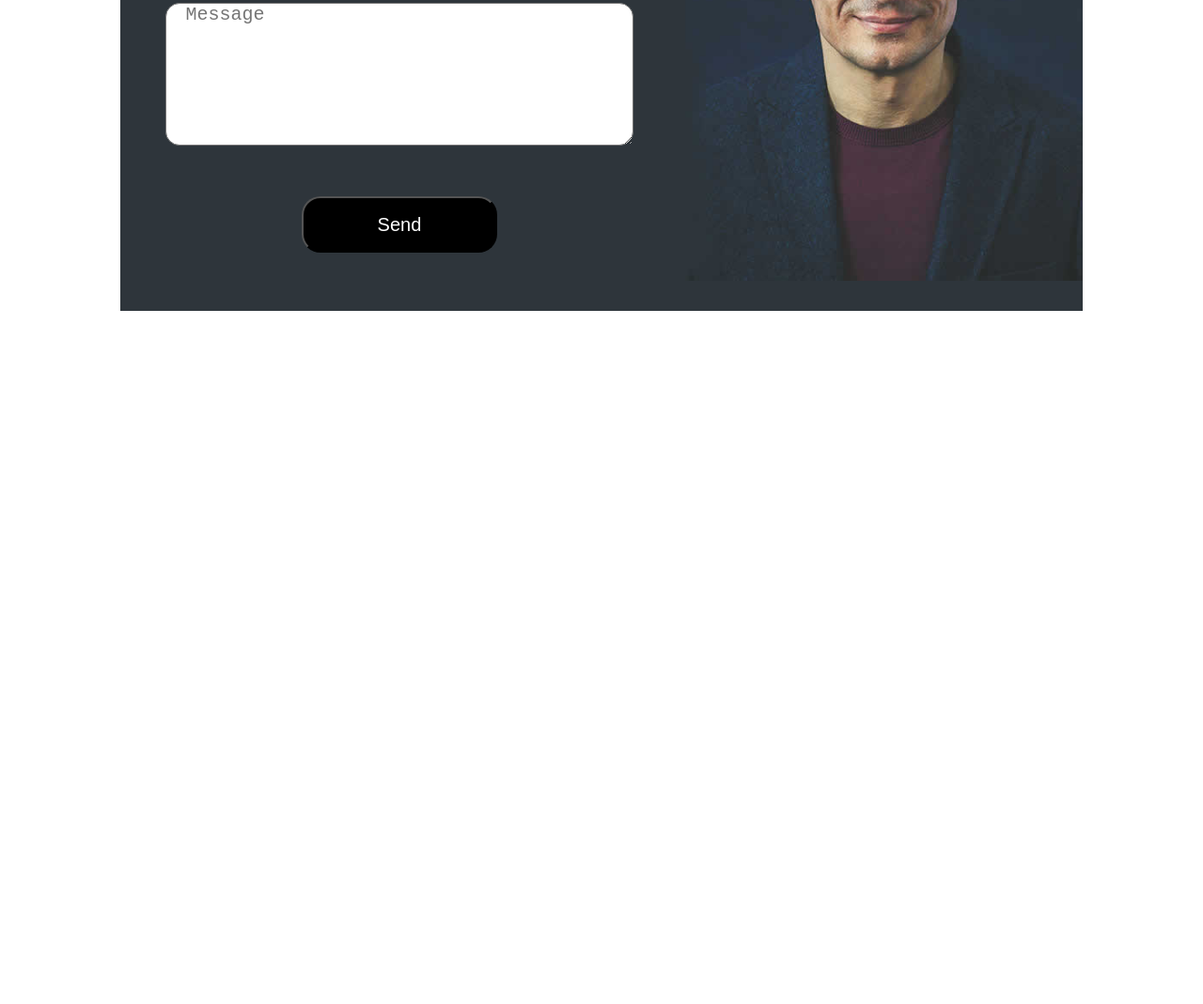
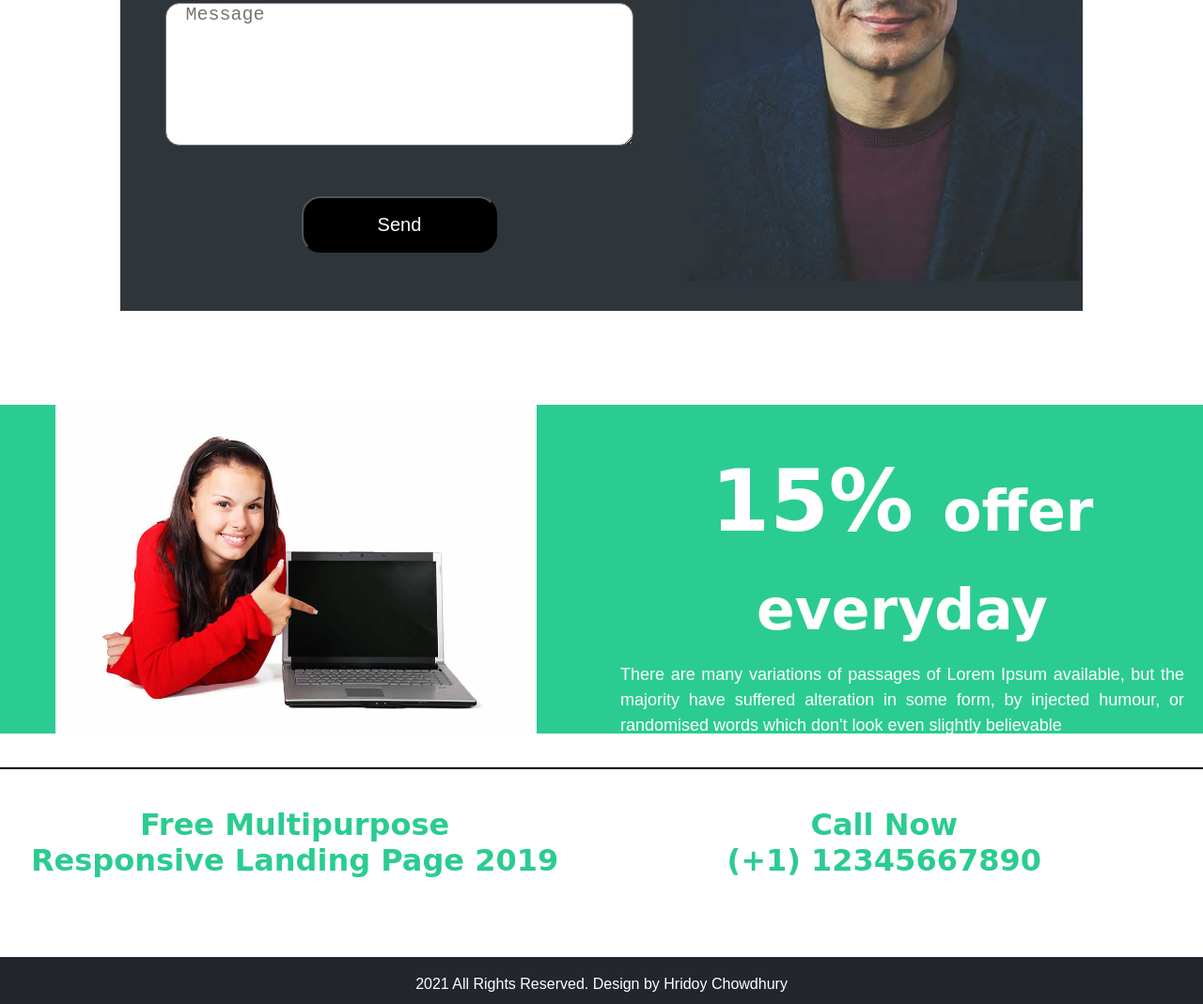
Before and after one commit to Hridoy3519/pcoint, a plain HTML site: page index.html in a window 1280 px wide. Shown: the part 2545-3614 px from the top of the page at 94% size. Before the commit the page ends 2885 px from the top, so only its background shows below. Drawn offline with Linux system fonts and the light colour scheme.

Commit message:
Mostly Done

```diff
--- a/index.html
+++ b/index.html
@@ -8,6 +8,8 @@
     <link rel="stylesheet" href="style/about.css">
     <link rel="stylesheet" href="style/build.css">
     <link rel="stylesheet" href="style/fourth.css">
+    <link rel="stylesheet" href="style/finish.css">
+    <link rel="stylesheet" href="style/foot.css">
     <title>Pcoint</title>
 </head>
 <body>
@@ -97,6 +99,31 @@
                 </form>
             </div>
         </div>
+
+        <div class="last">
+            <div class="female">
+                <img id="fem" src="/images/leptop.jpg" alt="">
+            </div>
+            <div class="Text">
+                <h1>15% <span id="offer">offer everyday</span></h1>
+                <p>There are many variations of passages of Lorem Ipsum available, but the majority have suffered alteration in some form, by injected humour, or randomised words which don't look even slightly believable</p>
+            </div>
+        </div>
+        <br>
+        <br>
+        <hr size="2" width="100%" color="black">
+        <div class="end">
+            <div class="free">
+                <h2 class="multi">Free Multipurpose<br>Responsive Landing Page 2019</h2>
+            </div>
+            <div class="free">
+                <h2 class="multi">Call Now<br>(+1) 12345667890</h2>
+            </div>
+        </div>
+
+        <div class="footer">
+            <p>2021 All Rights Reserved. Design by <span id="signature">Hridoy Chowdhury</span></p>
+        </div>
     </div>
 
 </body>
--- /dev/null
+++ b/style/finish.css
@@ -0,0 +1,67 @@
+.last{
+    width: 100%;
+    height: 350px;
+    background-color: rgb(43,204,145);
+    margin-top: 100px;
+    padding: 0px;
+}
+
+.last .female{
+    width: 50%;
+    height: 100%;
+    /* background-color: yellow; */
+    float: left;
+}
+.last .female #fem{
+    width: 80%;
+    height: 100%;
+    margin-right: 10px;
+}
+
+.last .Text{
+    width: 50%;
+    height: 100%;
+    float: right;
+    /* background-color: red; */
+    /* display: inline-block; */
+}
+
+.Text h1{
+    margin-top: 50px;
+    color: white;
+    font-family: 'Baloo Chettan', cursive;
+    font-size: 90px;
+    font-weight: bolder;
+}
+
+.Text #offer{
+    font-size: 60px;
+}
+
+.Text p{
+    color: white;
+    text-align: justify;
+    padding: 0px 20px;
+    font-size: 18px;
+    line-height: 1.5em;
+}
+
+.end{
+    width: 100%;
+    height: 150px;
+    font-family: 'Baloo Chettan', cursive;
+}
+
+.end .free{
+    width: 45%;
+    height: 100%;
+    margin:0px 2%;
+    float: left;
+}
+
+.free .multi{
+    margin-top: 40px;
+    font-size: 32px;
+    color: rgb(43,204,145);
+    font-weight: bold;
+}
--- /dev/null
+++ b/style/foot.css
@@ -0,0 +1,17 @@
+.footer{
+    margin-top: 50px;
+    width: 100%;
+    height: 50px;
+    background-color: rgb(35,38,45);
+    text-align: center;
+}
+
+.footer p{
+    color: white;
+    padding-top: 20px;
+}
+
+.footer #signature:hover{
+    transition: 0.5s;
+    color: rgb(43,204,145);
+}
```
